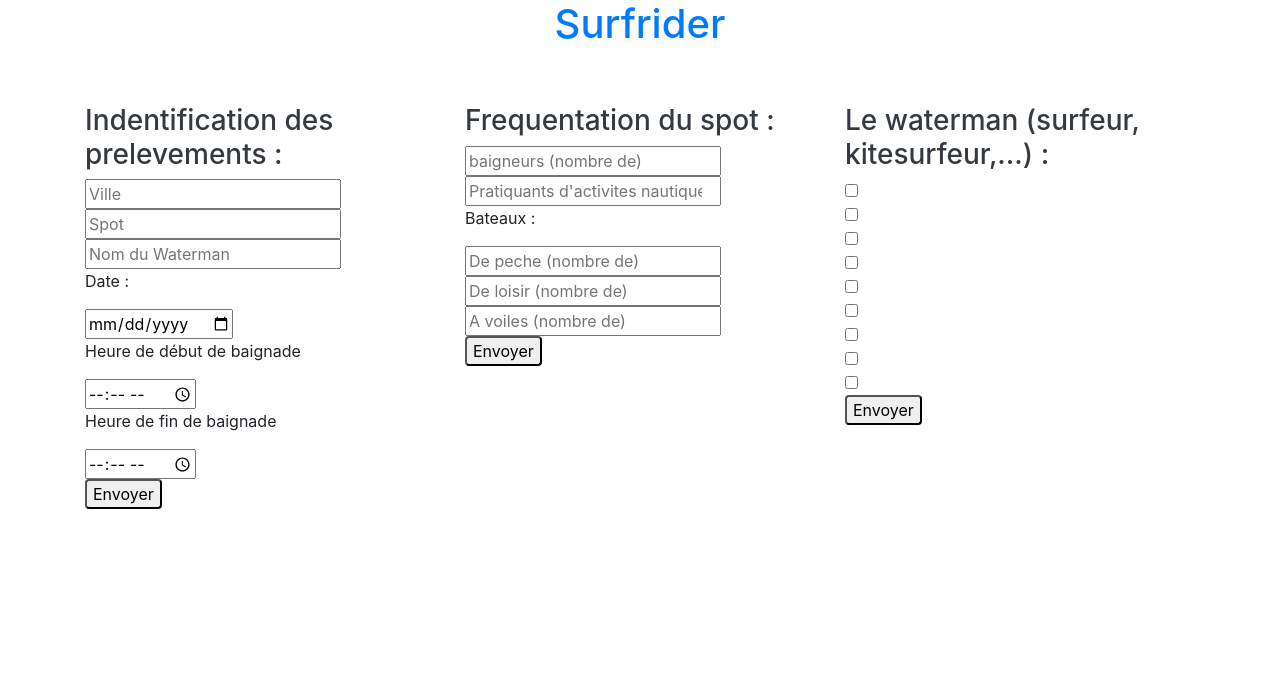
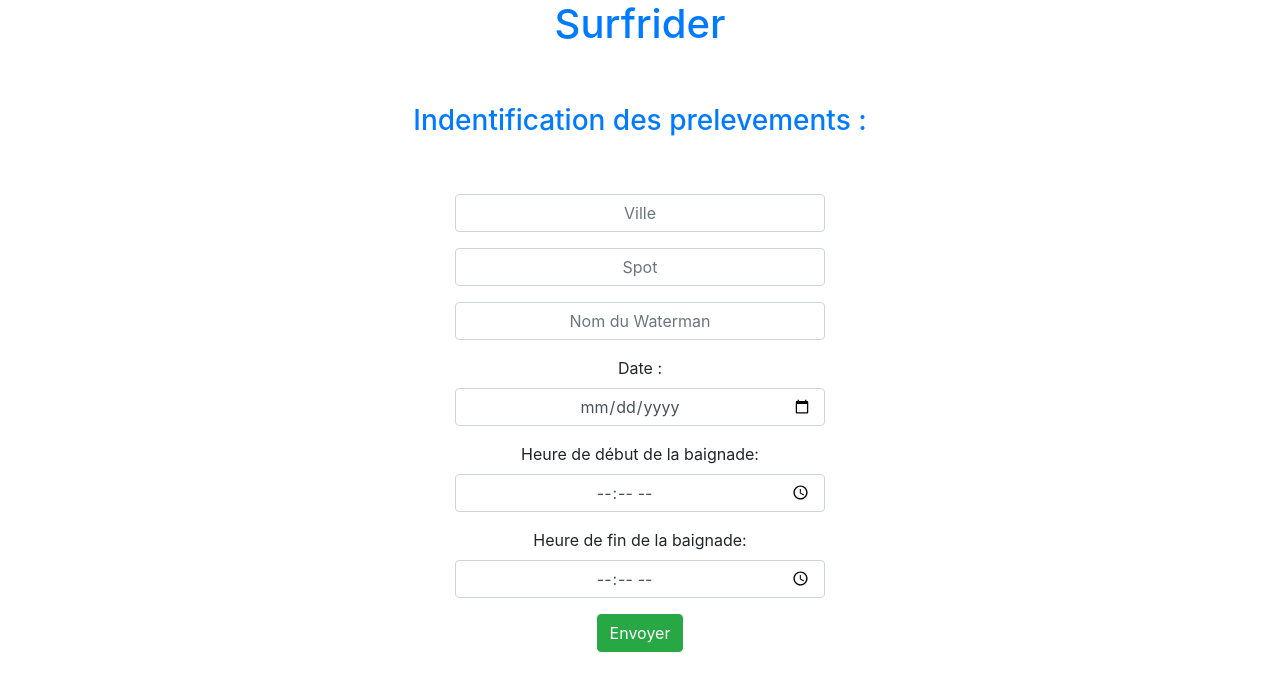
Before and after one commit to VernonRoche/CinqGrosCochons, a Flask app: page / in a window 1280 px wide. Shown: the top 691 px of the page. Run offline with Flask 2, Linux system fonts and the light colour scheme; some libraries are stand-ins or nearby versions.

Commit message:
Mise en forme index.html

```diff
--- a/templates/index.html
+++ b/templates/index.html
@@ -11,55 +11,35 @@
 <body>
 	<h1 class="text-center text-primary"> Surfrider</h1><br><br>
 	<script src="js/scripts.js"></script>
+	<h3 class="text-center text-primary">Indentification des prelevements :</h3><br><br>
 	<div class="container">
-		<div class="row">
-			<div class="col">
-				<h3 class="text-dark">Indentification des prelevements :</h3>
-				<form method="post">
-					<input type="text" name="Ville" placeholder="Ville" :><br>
-					<input type="text" name="Spot" placeholder="Spot" :><br>
-					<input type="text" name="NWaterman" placeholder="Nom du Waterman" :><br>
-					<p id=""text">Date :</p>
-					<input type="date" value=date name="Date" placeholder="'p1'" :><br>
-					<p id="text">Heure de début de baignade</p>
-					<input type="time" name="HDB" placeholder="Heure debut baignade" :><br>
-					<p id="text">Heure de fin de baignade</p>
-					<input type="time" name="HFB" placeholder="Heure fin baignade" :><br>
-					<input id="env" type="submit" class="rounded" value="Envoyer" name="form">
+		<center>
+			<form method="post">
+				<div class="form-group">
+					<input type="text" name="Ville" class="col-4 form-control text-center" placeholder="Ville" required>
+				</div>
+				<div class="form-group">
+					<input type="text" name="Spot" class="col-4 form-control text-center" placeholder="Spot" required>
+				</div>
+				<div class="form-group">
+					<input type="text" name="NWaterman" class="col-4 form-control text-center" placeholder="Nom du Waterman" required>
+				</div>
+				<div class="form-group">
+					<label for="Date">Date :</label>
+					<input type="date" class="col-4 form-control text-center" id="Date" required>
+				</div>
+				<div class="form-group">
+					<label for="Heured">Heure de début de la baignade: </label>
+					<input type="time" class="col-4 form-control text-center" id="Heured" required>
+				</div>
+				<div class="form-group">
+					<label for="Heuref">Heure de fin de la baignade: </label>
+					<input type="time" class="col-4 form-control text-center" id="Heuref" required>
+				</div>
+				<button id="env" type="button" class="btn btn-success rounded" name="form">Envoyer</button>
 				</form>
 			</div>
-
-			<div class="col">
-				<h3 class="text-dark">Frequentation du spot :</h3>
-				<form method="post">
-					<input type="number" name="Baigneurs" placeholder="baigneurs (nombre de)" :><br>
-					<input type="number" name="PAN" placeholder="Pratiquants d'activites nautiques (nombre de)" :><br>
-					<p>Bateaux :</p>
-					<input type="number" name="Peche" placeholder="De peche (nombre de)" :><br>
-					<input type="number" name="Loisir" placeholder="De loisir (nombre de)" :><br>
-					<input type="number" name="Avoiles" placeholder="A voiles (nombre de)" :><br>
-					<input id="env" type="submit" class="rounded" value="Envoyer" name="form">
-				</form>
-			</div>
-
-			<div class="col">
-				<h3 class="text-dark">Le waterman (surfeur, kitesurfeur,...) :</h3>
-				<form method="post">
-					<input type="checkbox" name="CremeSol" placeholder="Creme solaire" :><br>
-					<input type="checkbox" name="Parfum" placeholder="Parfum/Deodorant" :><br>
-					<input type="checkbox" name="CremeHydra" placeholder="Creme hydratante" :><br>
-					<input type="checkbox" name="Maquillage" placeholder="Maquillage" :><br>
-					<input type="checkbox" name="Essence" placeholder="Essence" :><br>
-					<input type="checkbox" name="Cigarette" placeholder="Cigarette" :><br>
-					<input type="checkbox" name="Engrais" placeholder="Engrais/pesticides" :><br>
-					<input type="checkbox" name="Peintures" placeholder="Peintures" :><br>
-					<input type="checkbox" name="Autre" placeholder="Autre" :><br>
-					<input id="env" type="submit" class="rounded" value="Envoyer" name="form">
-				</form>
-			</div>
-		</div>
+		</center
 	</div>
-
-
 </body>
 </html>
```
